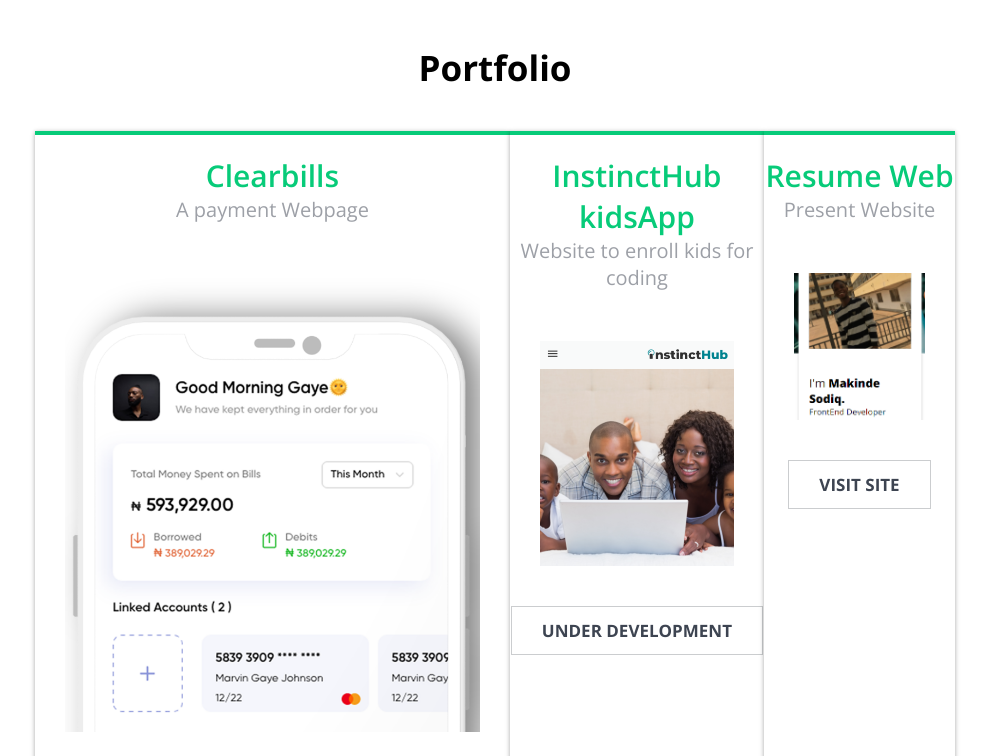
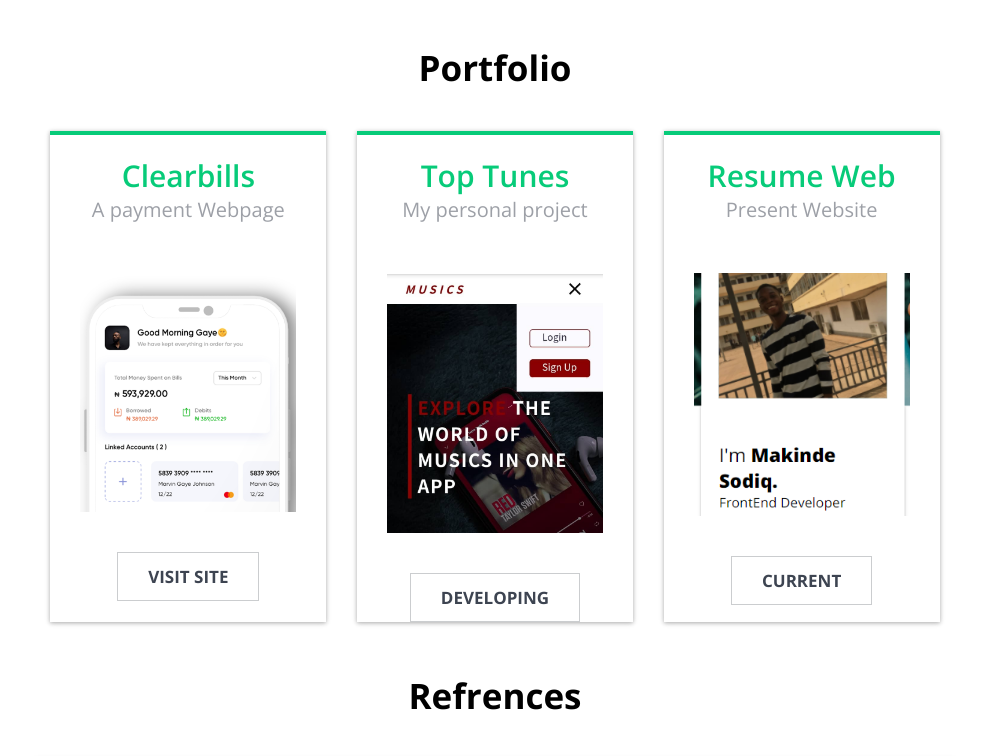
Before and after one commit to sodiqmakinde/Resume-website, a plain HTML site: page index.html in a window 1280 px wide. Shown: the part 840-1596 px from the top of the page, without its empty margins (145-1134 px from the left). Drawn offline with nearby package versions, Linux system fonts and the light colour scheme.

Commit message:
I changed the DP

```diff
--- a/index.html
+++ b/index.html
@@ -37,7 +37,7 @@
         <section class="container">
             <div class="details-height">
                 <div class="resumedp">
-                    <img src="Images/lucas-sankey-bXq8pVfP-fY-unsplash.jpg">
+                    <img src="Images/RESUME neesd changes.jpg">
                 </div>
                 <div class="container-entires">
                     <div class="my-name">
@@ -158,10 +158,10 @@
 
                 <div class="portfolio-height">
                     <div class="Clearbills">
-                        <h1>InstinctHub kidsApp</h1>
-                        <p>Website to enroll kids for coding</p>
-                        <img src="Images/kidsapp.png">
-                        <button>UNDER DEVELOPMENT</button>
+                        <h1>Top Tunes</h1>
+                        <p>My personal project</p>
+                        <img src="Images/Music-web.jpg">
+                        <button>DEVELOPING</button>
                     </div>
                 </div>
                 <div class="vl"></div>
@@ -171,7 +171,7 @@
                         <h1>Resume Web</h1>
                         <p>Present Website</p>
                         <img src="Images/Screenshot (23).png">
-                        <button>Visit Site</button>
+                        <button>CURRENT</button>
                     </div>
                 </div>
             </div>
@@ -247,8 +247,8 @@
 
                 <div class="input">
                     <input type="text" value="" placeholder="NAME">
-                    <input type="text" value="" placeholder="EMAIL">
-                    <input type="text" value="" placeholder="SUBJECT">
+                    <input type="email" value="" placeholder="EMAIL">
+                    <input type="subject" value="" placeholder="SUBJECT">
                 </div>
                 <div class="input1">
                     <input type="text" value="" placeholder="MESSAGES">
--- a/style.css
+++ b/style.css
@@ -603,6 +603,12 @@ comment h3{
         font-weight: 300;
         font-size: 100%;
     }
+    .portfolio-height {
+        width: 30%;
+    }
+    .portfolio h1::before{
+
+    }
     .my-name h1{
         font-size: 36px;
         font-weight: 700;
```
Also changed, not shown: Images/Music-web.jpg (added), Images/Resume DP.jpg (deleted), 1 other file.
